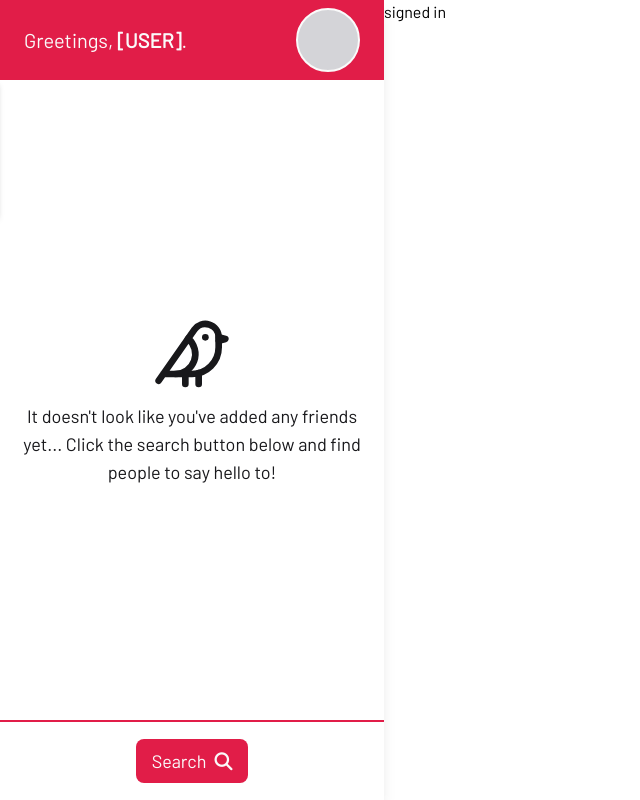
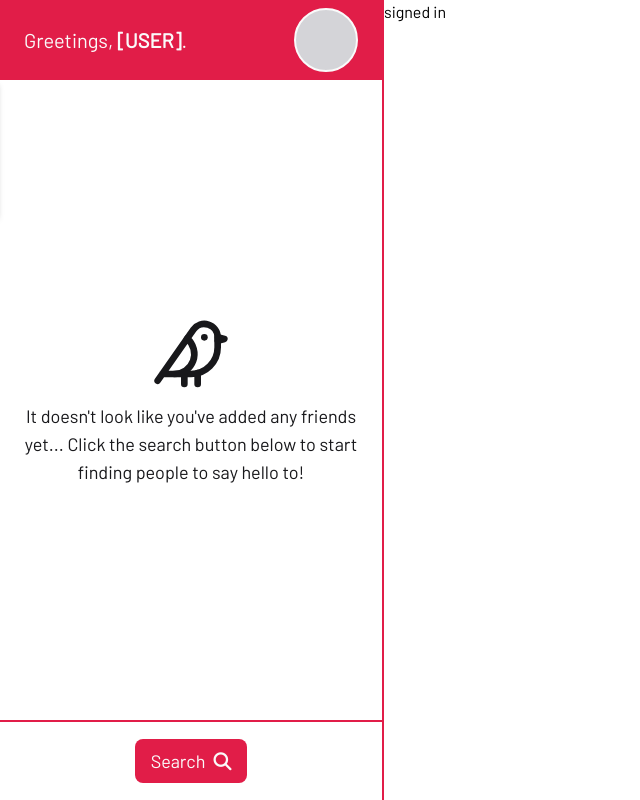
Before and after one commit to brajpatel/messaging-app, a React (Vite) app: page / in a window 1280 px wide. Shown: the whole page, without its empty margins (0-640 px from the left). Built offline with nearby package versions, Linux system fonts and the light colour scheme.

Commit message:
Add border right to sidebar

```diff
--- a/src/components/Sidebar.jsx
+++ b/src/components/Sidebar.jsx
@@ -22,7 +22,7 @@ function Sidebar({ theme, handleTheme }) {
     }
 
     return (
-        <nav className="h-screen w-full lg:w-96 float-left flex flex-col shadow-lg dark:shadow-none bg-white dark:bg-zinc-800">
+        <nav className="h-screen w-full lg:w-96 float-left flex flex-col bg-white dark:bg-zinc-800 border-r-2 border-rose-600 dark:border-zinc-700">
             <div className="h-20 relative flex justify-between items-center px-6 py-2 bg-rose-600 dark:bg-zinc-700">
                 <p className="text-zinc-50 text-xl">Greetings, <span className="font-bold">[USER]</span>.</p>
                 <div className="h-16 w-16 bg-zinc-300 dark:bg-zinc-500 border-2 border-zinc-50 rounded-full cursor-pointer" onClick={handleDropdown}></div>
@@ -61,7 +61,7 @@ function Sidebar({ theme, handleTheme }) {
                 ) : (
                     <div className="h-full flex flex-col justify-center items-center gap-2 text-center px-4">
                         <LuBird class="fa-solid fa-dove text-[5rem] text-zinc-900 dark:text-zinc-50"></LuBird>
-                        <p className="text-lg text-zinc-900 dark:text-zinc-50">It doesn't look like you've added any friends yet... Click the search button below and find people to say hello to!</p>
+                        <p className="text-lg text-zinc-900 dark:text-zinc-50">It doesn't look like you've added any friends yet... Click the search button below to start finding people to say hello to!</p>
                     </div>
                 )}
             </div>
```
